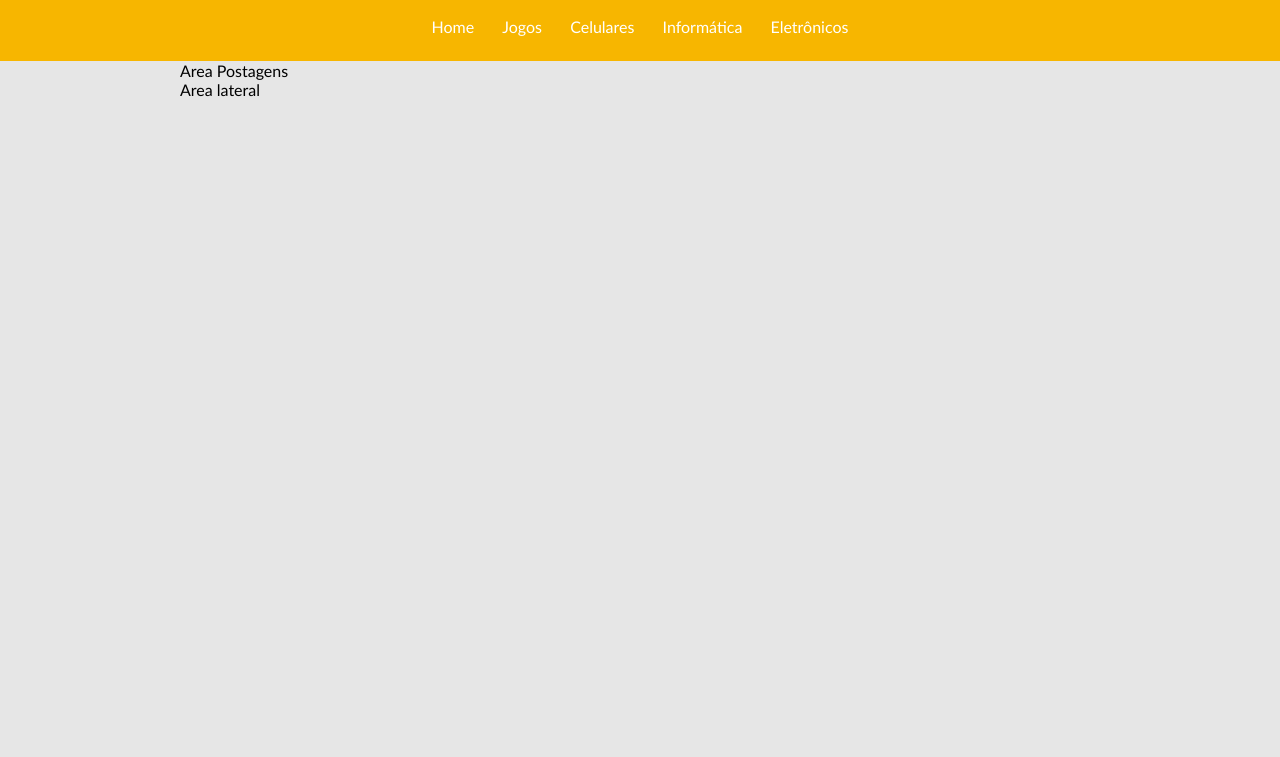
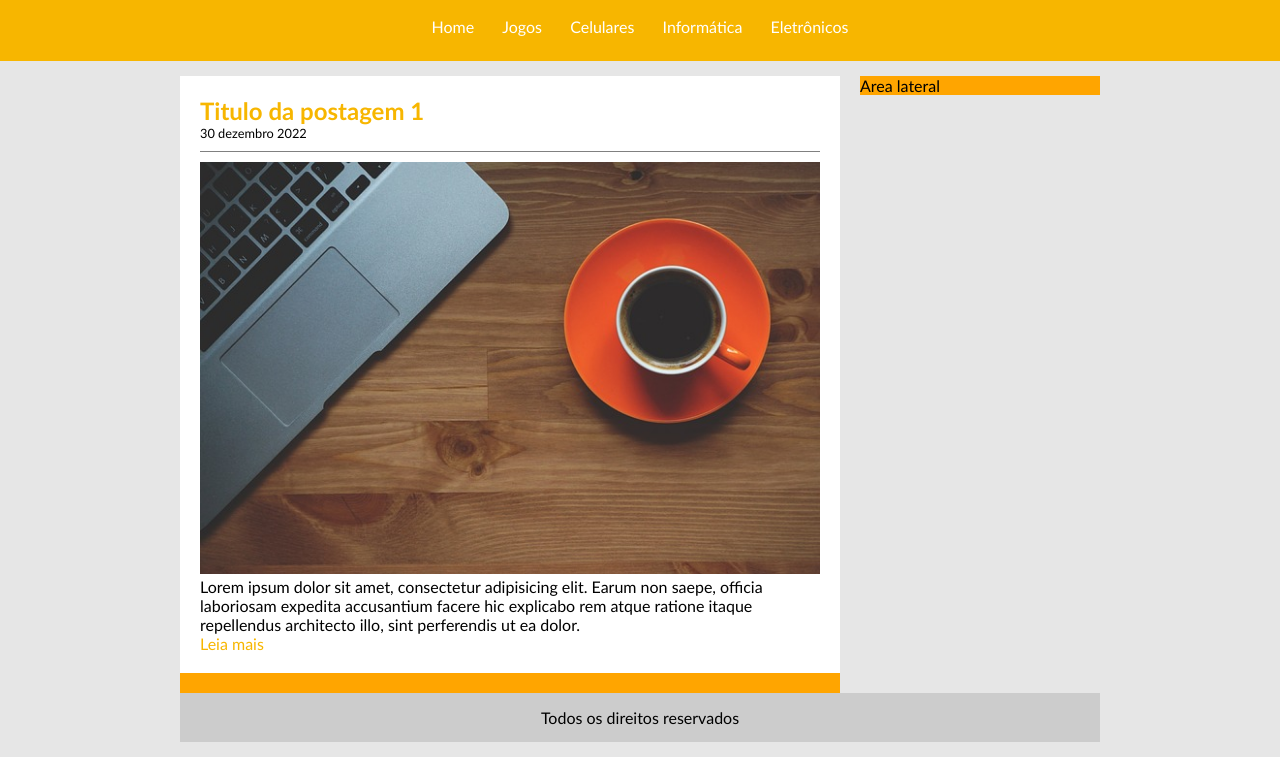
Before and after one commit to paulobeckers1/projetos-do-curso-desenvolvimento-web-completo-udemy, a plain HTML site: page projeto-tech-blog/index.html in a window 1280 px wide. Shown: the part 76-833 px from the top of the page. Before the commit the page ends 800 px from the top, so only its background shows below. Drawn offline with Linux system fonts and the light colour scheme.

Commit message:
adicionei conteúdos no  html e alterei alguns dsigns

```diff
--- a/projeto-tech-blog/css/estilos.css
+++ b/projeto-tech-blog/css/estilos.css
@@ -26,29 +26,56 @@ body {
 #area-principal {
     width: 920px;
     margin: 0 auto;
+    padding: 15px;
+}
+
+#area-postagens, #area-lateral {
+    background: orange;
 }
 
 #area-postagens {
     width: 660px;
+    float: left;
 
 }
 
-#area-postagens {
-    width: 660px;
-
+#area-lateral {
+    width: 240px;
+    float: right;
 }
 
+.postagem{
+    padding: 20px;
+    margin-bottom: 20px;
+    background: white;
+}
+
+#rodape {
+    clear: both;
+    text-align: center;
+    padding: 15px;
+    background: #CCC;
+}
 /*
 **** Formatação do menu ****
 */
 a {
     text-decoration: none;
 }
+
 a:link, a:visited {
+    color:#f7b600;
+}
+
+a:hover {
+    text-decoration: underline;
+}
+
+#area-cabecalho a:link, #area-cabecalho a:visited {
     color:#FFF;
     padding: 8px 12px;
 }
- a:hover {
+#area-cabecalho a:hover {
     color: #f7b600 ;
     background: #FFF;
  }
@@ -60,6 +87,18 @@ h1 {
     font-size: 2.5em;
 }
 
+h2 {
+    color: #f7b600 ;
+}
+
 .branco {
     color: white;
 }
+
+.data-postagem {
+    font-size: 0.8em;
+    border-bottom: 1px solid gray;
+    padding-bottom: 10px;
+    margin-bottom: 10px;
+    display: block;
+}
--- a/projeto-tech-blog/index.html
+++ b/projeto-tech-blog/index.html
@@ -23,11 +23,26 @@
     </div>
 
     <div id="area-principal">
+
         <div id="area-postagens">
-            Area Postagens
+
+            <!-- abertura postagem-->
+            <div class="postagem">
+                <h2>Titulo da postagem 1</h2>
+                <span class="data-postagem">30 dezembro 2022</span>
+                <img width="620px" src="imagens/imagem1.jpg">
+                <p>
+                    Lorem ipsum dolor sit amet, consectetur adipisicing elit. Earum non saepe, officia laboriosam expedita accusantium facere hic explicabo rem atque ratione itaque repellendus architecto illo, sint perferendis ut ea dolor.
+                </p>
+                <a href="">Leia mais</a>
+            </div><!--// fechamento postagem-->
+
         </div>
         <div id="area-lateral">
             Area lateral
+        </div>
+        <div id="rodape">
+            Todos os direitos reservados
         </div>
     </div>
 
```
